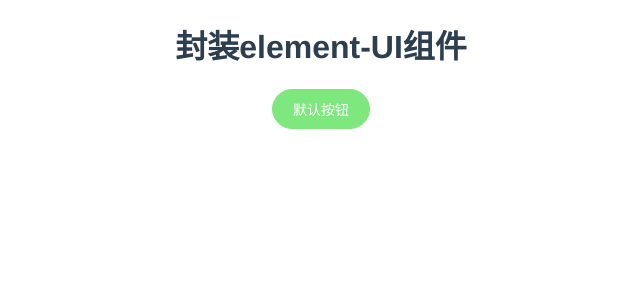
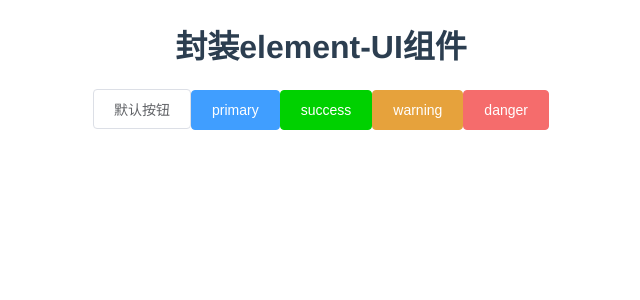
Before and after one commit to milkMiao/zlmProject-vue2, a Vue app in the folder component-package/: page / in a window 1280 px wide. Shown: the top 300 px of the page, without its empty margins (319-959 px from the left). Built offline with nearby package versions, Linux system fonts and the light colour scheme.

Commit message:
button组件封装-type属性生成主题按钮

```diff
--- a/component-package/src/components/button/index.vue
+++ b/component-package/src/components/button/index.vue
@@ -1,13 +1,33 @@
 <template>
-  <button disabled class="a-button a-button-success is-round">默认按钮</button>
+  <button class="a-button" :class="[theme]">
+    <slot></slot>
+  </button>
 </template>
 
 <script>
-export default {};
+export default {
+  name: "Abutton",
+  props: {
+    type: {
+      type: String,
+      default: "",
+    },
+  },
+  computed: {
+    theme() {
+        console.log(this.type);
+        return this.type ? `a-button-${this.type}` : ''
+    },
+  },
+  data() {
+    return {};
+  },
+};
 </script>
 
 <style lang="scss" scoped>
 .a-button {
+  //默认样式
   padding: 0 20px;
   border-width: 1px;
   border-style: solid;
@@ -18,15 +38,17 @@
   color: #606266;
   height: 40px;
 }
-.a-button[disabled]{
-    opacity: 0.5;
-    cursor: not-allowed;
+.a-button[disabled] {
+  //禁用样式
+  opacity: 0.5;
+  cursor: not-allowed;
 }
 .a-button-primary {
   background-color: #409eff;
   border-color: #409eff;
   color: #fff;
   &.is-border {
+    //边框样式
     background-color: transparent;
     color: #409eff;
   }
@@ -60,7 +82,8 @@
 }
 
 /**圆角*/
-.is-round{
-    border-radius: 100px;
+.is-round {
+  //圆角样式
+  border-radius: 100px;
 }
 </style>
--- a/component-package/src/views/HomeView.vue
+++ b/component-package/src/views/HomeView.vue
@@ -1,22 +1,20 @@
 <template>
   <div class="home">
-    <!-- <img alt="Vue logo" src="../assets/logo.png">
-    <HelloWorld msg="Welcome to Your Vue.js App"/> -->
-
     <!-- 封装按钮 -->
-    <Abutton />
+    <Abutton>默认按钮</Abutton>
+    <Abutton type="primary">primary</Abutton>
+    <Abutton type="success">success</Abutton>
+    <Abutton type="warning">warning</Abutton>
+    <Abutton type="danger">danger</Abutton>
   </div>
 </template>
 
 <script>
-// @ is an alias to /src
-// import HelloWorld from '@/components/HelloWorld.vue'
 import Abutton from '@/components/button'
 
 export default {
   name: 'HomeView',
   components: {
-    // HelloWorld,
     Abutton
   }
 }
```
